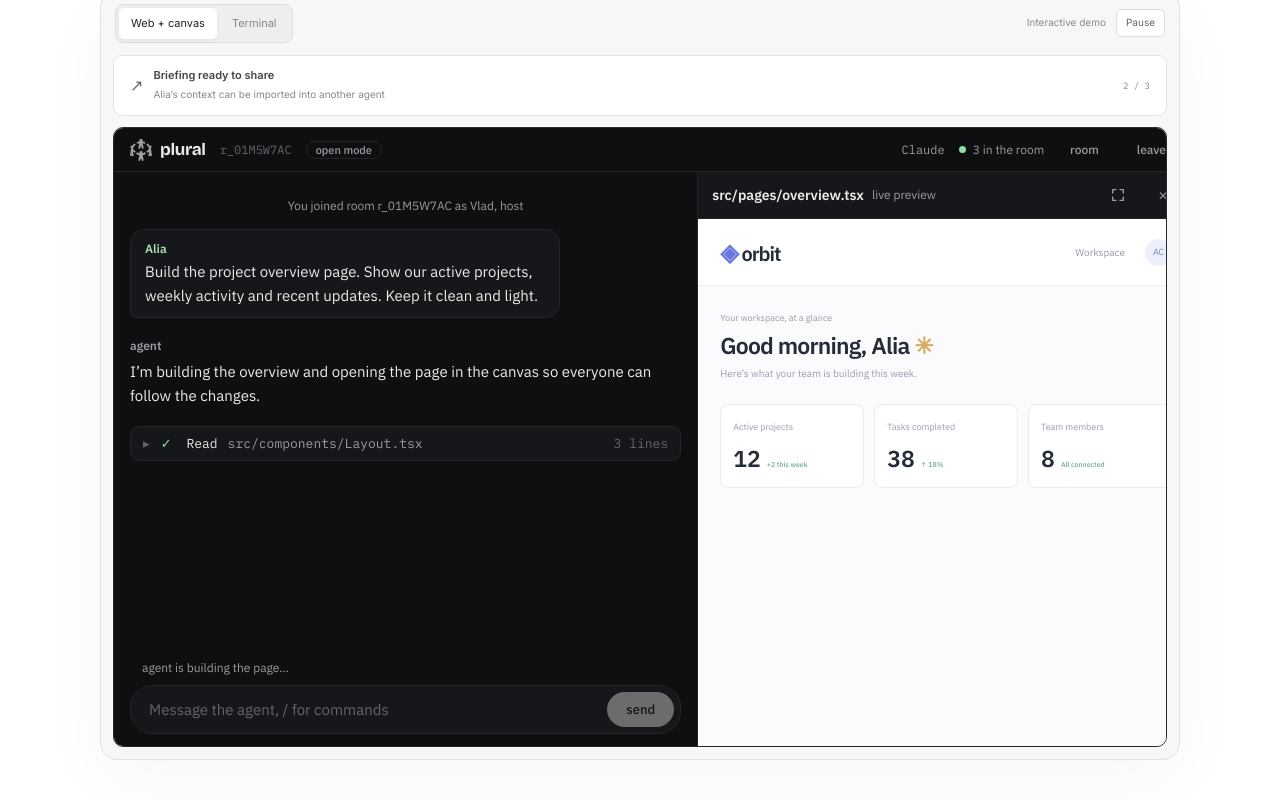
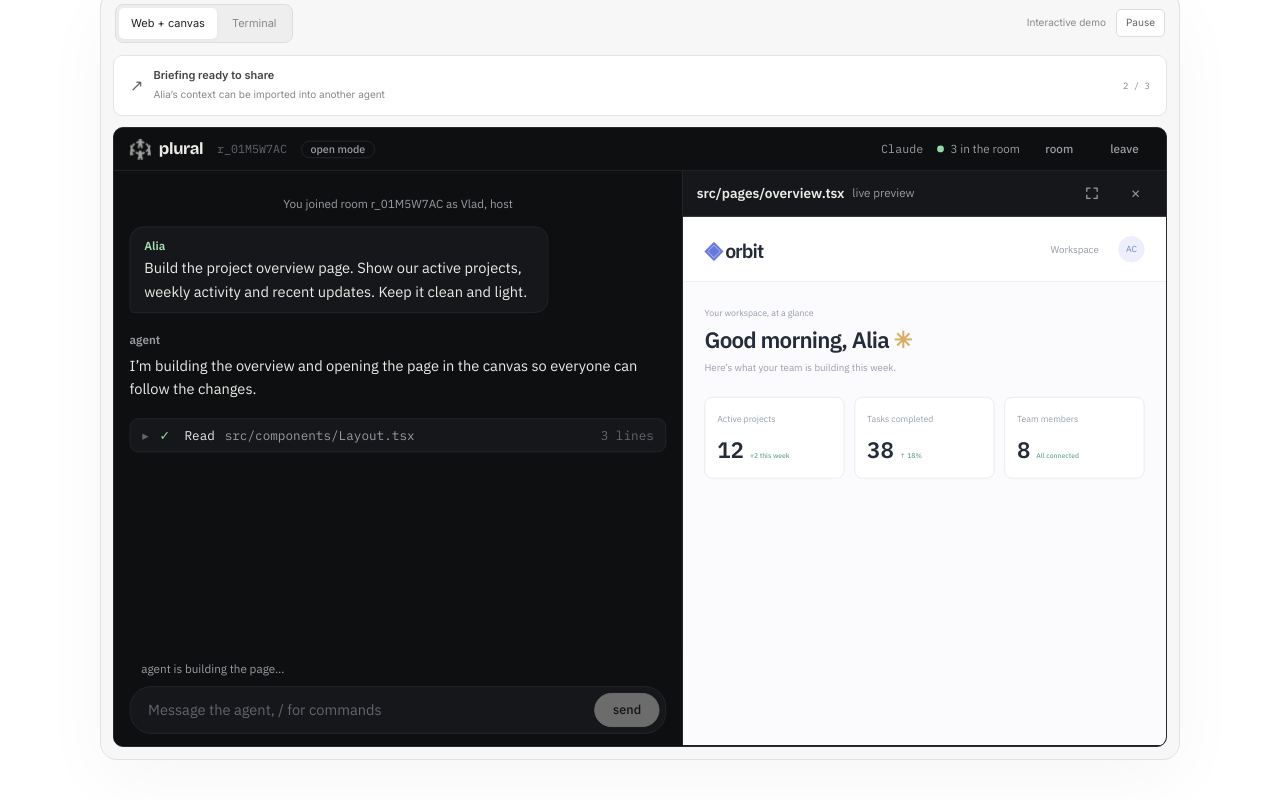
Before and after one commit to Plural-Organization/landing, a Next.js app: page / in a window 1280 px wide. Shown: the part 780-1580 px from the top of the page. Built offline with nearby package versions, Linux system fonts and the light colour scheme.

Commit message:
fix: scale the web preview to fit instead of scrolling sideways

```diff
--- a/src/components/ProductScene.tsx
+++ b/src/components/ProductScene.tsx
@@ -16,12 +16,26 @@ export function HeroProviders() {
   </div>;
 }
 
+const PREVIEW_WIDTH = 1080;
+
 export function BrowserMockup({ compact = false, member = team[0]!, paused = false }: { compact?: boolean; member?: typeof team[number]; paused?: boolean }) {
   const frame = useRef<HTMLIFrameElement>(null);
+  const box = useRef<HTMLDivElement>(null);
+  // The client is drawn at desktop width and scaled down to fit, so the box never scrolls sideways.
+  const [scale, setScale] = useState(1);
+  useEffect(() => {
+    const element = box.current;
+    if (!element) return;
+    const fit = () => setScale(Math.min(1, element.clientWidth / PREVIEW_WIDTH));
+    fit();
+    const observer = new ResizeObserver(fit);
+    observer.observe(element);
+    return () => observer.disconnect();
+  }, []);
   const syncPause = () => { frame.current?.contentWindow?.postMessage({type:"plural-preview-pause",paused},location.origin); };
   useEffect(syncPause, [paused]);
-  return <div className={`real-web-embed${compact ? ' compact' : ''}`}>
-    <iframe ref={frame} tabIndex={-1} inert onLoad={syncPause} src={`/product-preview/index.html?name=${encodeURIComponent(member.name)}&agent=${encodeURIComponent(member.agent)}`} title="Plural web client — website creation demo, view only" loading={compact ? "lazy" : "eager"} />
+  return <div ref={box} className={`real-web-embed${compact ? ' compact' : ''}`}>
+    <iframe ref={frame} style={{ width: PREVIEW_WIDTH, height: `${100 / scale}%`, transform: `scale(${scale})` }} tabIndex={-1} inert onLoad={syncPause} src={`/product-preview/index.html?name=${encodeURIComponent(member.name)}&agent=${encodeURIComponent(member.agent)}`} title="Plural web client — website creation demo, view only" loading={compact ? "lazy" : "eager"} />
   </div>;
 }
 
```
Also changed, not shown: src/app/globals.css.
